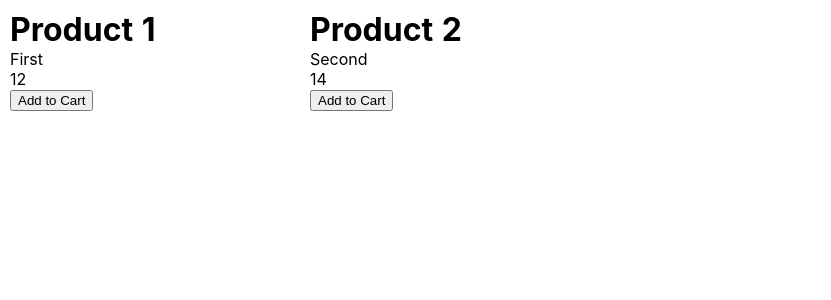
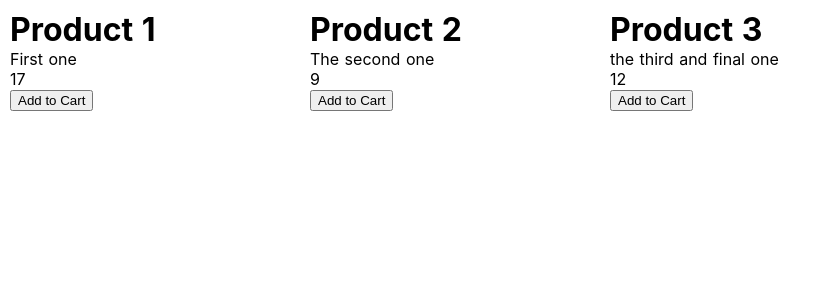
Before and after one commit to xiarandolph/single-page-webshop, a Nuxt app: page / in a window 1280 px wide. Shown: the top 300 px of the page, without its empty margins (0-831 px from the left). Built offline with nearby package versions, Linux system fonts and the light colour scheme.

Commit message:
Add helper python program to populate products

```diff
--- a/assets/products.js
+++ b/assets/products.js
@@ -1,16 +1,17 @@
-let products = [
-  {
-    name: "Product 1",
-    description: "First",
-    price: 12,
-    id: "P1"
-  },
-  {
-    name: "Product 2",
-    description: "Second",
-    price: 14,
-    id: "P2"
-  }
-]
-
+let products = [{
+  "id": "P1",
+  "price": 17,
+  "name": "Product 1",
+  "description": "First one"
+}, {
+  "id": "P2",
+  "price": 9,
+  "name": "Product 2",
+  "description": "The second one"
+}, {
+  "id": "P3",
+  "price": 12,
+  "name": "Product 3",
+  "description": "the third and final one"
+}]
 export default products
```
Also changed, not shown: 2 other files (tests, documents, lock files or other folders).
